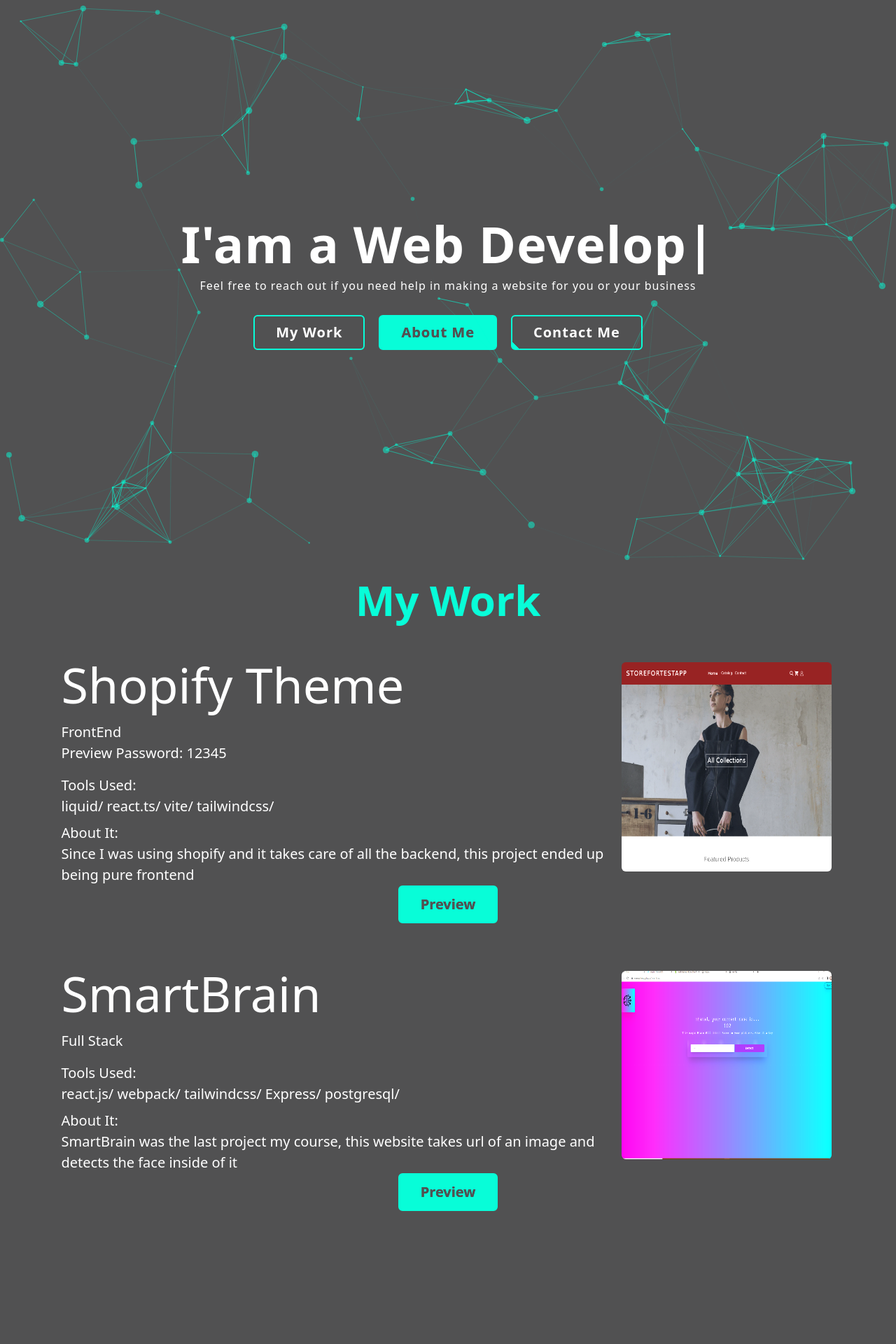
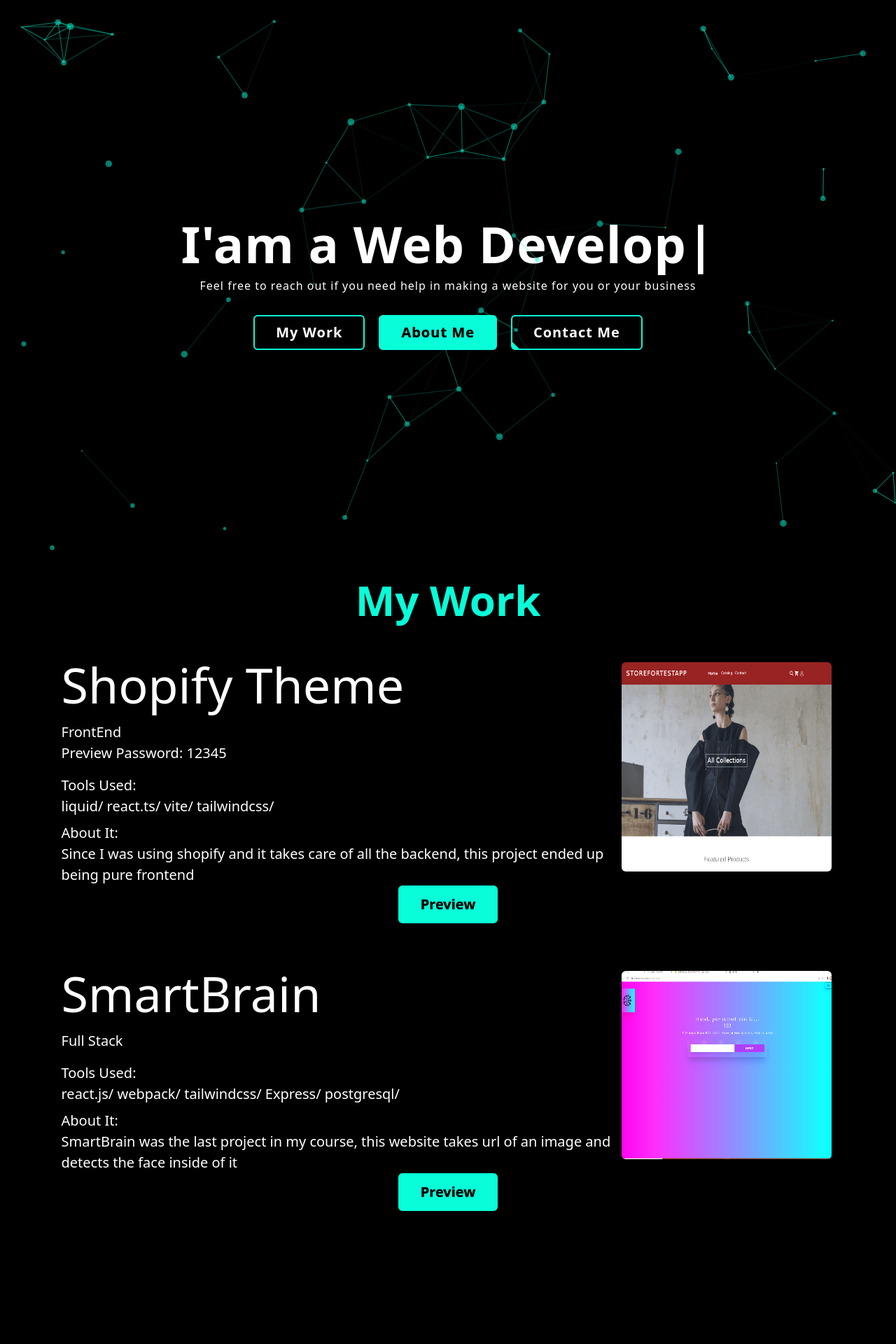
Before and after one commit to mhamad-hmd/Portfolio, a React (Vite) app: page / in a window 1280 px wide. Shown: the top 1920 px of the page at 70% size. Built offline with nearby package versions, Linux system fonts and the light colour scheme.

Commit message:
black bg

```diff
--- /dev/null
+++ b/global.d.ts
@@ -0,0 +1,4 @@
+declare module '*.scss' {
+    const content: string;
+    export default content;
+  }
--- a/src/App.scss
+++ b/src/App.scss
@@ -1,4 +1,4 @@
-$pageClr: #515152;
+$pageClr: #000000;
 $scndryClr: #08fdd8;
 
 @font-face {
--- a/src/components/AboutMe/aboutMe.tsx
+++ b/src/components/AboutMe/aboutMe.tsx
@@ -31,10 +31,10 @@ export const AboutMe = () => {
 
                     <div className="myInfo max-w-6xl">
                         <p className="break-words">Born in 2002,
-                            started learning web developing by taking a full stack <a className='hyperText' href="https://www.udemy.com/course/the-complete-web-developer-zero-to-mastery/">course</a>   on Udemy,
+                            started learning web development by taking a full stack <a className='hyperText' href="https://www.udemy.com/course/the-complete-web-developer-zero-to-mastery/">course</a>   on Udemy,
                             always trying to grow my knowledge as much as possible and to stay up to date with the industry.
                             I'm very good in working with teams, love to ask alot of questions to wrap my head around the code as much as possible,
-                            and probably one of the most dedicated and desciplened guy youll meet  </p>
+                            and probably one of the most dedicated and disciplined guy you'll meet  </p>
                     </div>
 
                     <div className='py-4'>
--- a/src/components/ContactMe/contactMe.scss
+++ b/src/components/ContactMe/contactMe.scss
@@ -3,9 +3,9 @@ $pageClr: #515152;
 $scndryClr: #08fdd8;
 
 .formInput{
-    border: 2px solid $scndryClr;
-    color: $scndryClr;
-    -webkit-text-fill-color: $scndryClr;
+    border: 1px solid #fff  ;
+    color: #fff;
+    -webkit-text-fill-color: #fff;
 
     max-width: 600px;
     width: 100%;
--- a/src/components/ContactMe/contactMe.tsx
+++ b/src/components/ContactMe/contactMe.tsx
@@ -33,7 +33,7 @@ export const ContactMe = () => {
                     <input type="hidden" name='_captcha' value='false' />
 
                     {/* check if successfull */}
-                    <input type="hidden" name="_next" value="https://mhmd-portfolio.herokuapp.com/success"></input>
+                    <input type="hidden" name="_next" value="http://127.0.0.1:5173/success"></input>
 
                     <div className='flex flex-wrap justify-between '>
                         <input className='formInput miniInput md:m-0 sm:mx-1.5' type="text" name='Name' placeholder='Name' />
--- a/src/components/DisplayProjects/displayProjects.tsx
+++ b/src/components/DisplayProjects/displayProjects.tsx
@@ -32,7 +32,7 @@ export const DisplayProjects = () => {
             <h1  ref={myRef} className='sectionTitle'>My Work</h1>
             <div>
                 <ProjectConstructor title={'Shopify Theme'} typeOfwork={'FrontEnd'} password={'12345'} tools={'liquid/ react.ts/ vite/ tailwindcss/'} aboutIt={'Since I was using shopify and it takes care of all the backend, this project ended up being pure frontend  '} imgPath={storePreview} projectUrl={'https://storefortestapp.myshopify.com/'} />
-                <ProjectConstructor title={'SmartBrain'} typeOfwork={'Full Stack'} password={''} tools={'react.js/ webpack/ tailwindcss/ Express/ postgresql/  '} aboutIt={'SmartBrain was the last project my course, this website takes url of an image and detects the face inside of it '} imgPath={smartBrainPrev} projectUrl={'https://mhamad-hmd.github.io/Smart-Brain/'} />
+                <ProjectConstructor title={'SmartBrain'} typeOfwork={'Full Stack'} password={''} tools={'react.js/ webpack/ tailwindcss/ Express/ postgresql/  '} aboutIt={'SmartBrain was the last project in my course, this website takes url of an image and detects the face inside of it '} imgPath={smartBrainPrev} projectUrl={'https://mhamad-hmd.github.io/Smart-Brain/'} />
                 </div>
         </div>
     )
--- a/src/components/Tsparticles/tsParticles.tsx
+++ b/src/components/Tsparticles/tsParticles.tsx
@@ -24,7 +24,7 @@ export const ParticlesBackground = () => {
     options={{
       background: {
         color: {
-          value: "#515152 ",
+          value: "000000 ",
         },
       },
       fpsLimit: 60,
@@ -46,7 +46,7 @@ export const ParticlesBackground = () => {
           },
           repulse: {
             distance: 200,
-            duration: 0.2,
+            duration: 0.1,
           },
         },
       },
@@ -56,7 +56,7 @@ export const ParticlesBackground = () => {
         },
         links: {
           color: "#08fdd8",
-          distance: 150,
+          distance: 130,
           enable: true,
           opacity: 0.5,
           width: 1,
@@ -71,15 +71,15 @@ export const ParticlesBackground = () => {
             default: "bounce",
           },
           random: false,
-          speed: 4,
+          speed: 2,
           straight: false,
         },
         number: {
           density: {
             enable: true,
-            area: 800,
+            area: 900,
           },
-          value: 80,
+          value: 60,
         },
         opacity: {
           value: 0.5,
--- a/src/index.scss
+++ b/src/index.scss
@@ -9,5 +9,5 @@ html {
 }
 body {
   min-height: 100%;
-  background-color: #515152 ;
+  background-color: #000000 ;
 }
--- a/static.json
+++ b/static.json
@@ -1,6 +1,6 @@
 {
     "root": "./dist",
-    "clean_urls": false,
+    "clean_urls": true,
     "routes": {
       "/**": "index.html"
     }
```
